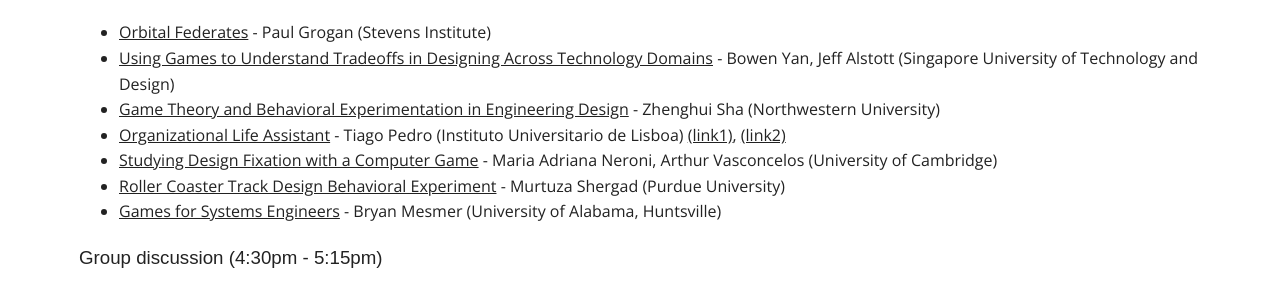
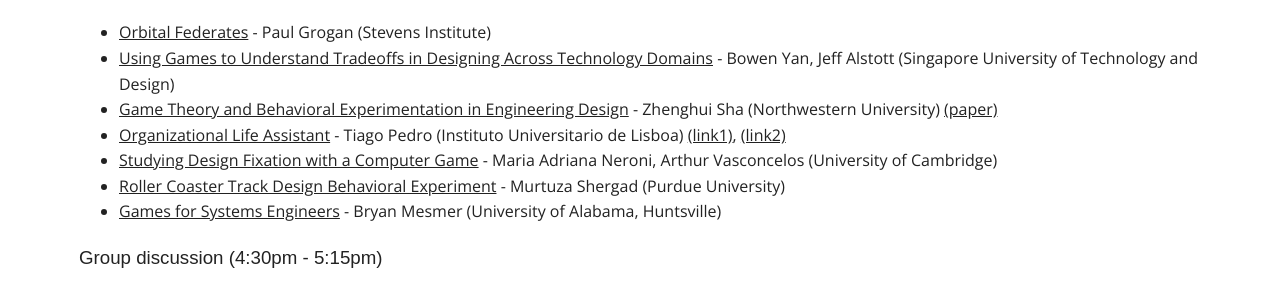
Before and after one commit to designGamification/designGamification.github.io, a Jekyll site: the page built from _posts/2016-05-30-dcc-workshop-agenda.markdown, in a window 1280 px wide. Shown: the part 313-606 px from the top of the page. Built offline with Jekyll 4.4.1, drawn with Linux system fonts in a browser that asks for light colours; some web fonts are replaced.

Commit message:
Update 2016-05-30-dcc-workshop-agenda.markdown

```diff
--- a/_posts/2016-05-30-dcc-workshop-agenda.markdown
+++ b/_posts/2016-05-30-dcc-workshop-agenda.markdown
@@ -11,7 +11,7 @@ categories: workshop
 * [Orbital Federates](../_presentations/stevens.pdf) - Paul Grogan (Stevens Institute)
 * [Using Games to Understand Tradeoffs in Designing Across Technology
 Domains](../_presentations/sutd.pdf) - Bowen Yan, Jeff Alstott (Singapore University of Technology and Design)
-* [Game Theory and Behavioral Experimentation in Engineering Design](../_presentations/northwestern.pdf) - Zhenghui Sha (Northwestern University)
+* [Game Theory and Behavioral Experimentation in Engineering Design](../_presentations/northwestern.pdf) - Zhenghui Sha (Northwestern University) [(paper)](http://mechanicaldesign.asmedigitalcollection.asme.org/article.aspx?articleid=2118543)
 * [Organizational Life Assistant](../_presentations/iscte.pdf) - Tiago Pedro (Instituto Universitario de Lisboa) [(link1)](https://vimeo.com/110771267), [(link2)](https://vimeo.com/132556930)
 * [Studying Design Fixation with a Computer Game](../_presentations/cambridge.pdf) - Maria Adriana Neroni, Arthur Vasconcelos (University of Cambridge)
 * [Roller Coaster Track Design Behavioral Experiment](../_presentations/purdue.pdf) - Murtuza Shergad (Purdue University)
```
